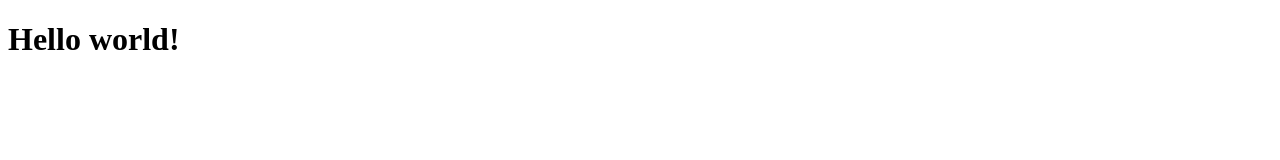
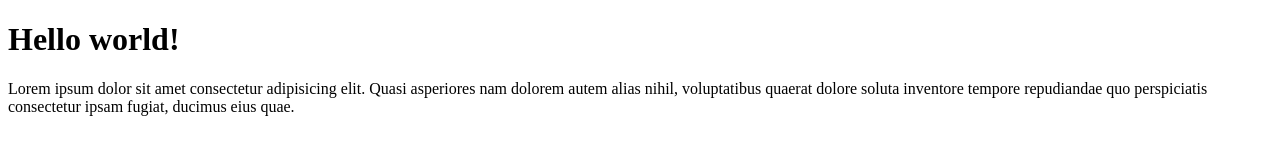
Before and after one commit to ervina0604/vina-git-test, a plain HTML site: page index.html in a window 1280 px wide. Drawn offline with Linux system fonts and the light colour scheme.

Commit message:
menambahkan paragraf

```diff
--- a/index.html
+++ b/index.html
@@ -7,5 +7,6 @@
 </head>
 <body>
     <h1>Hello world!</h1>
+    <p>Lorem ipsum dolor sit amet consectetur adipisicing elit. Quasi asperiores nam dolorem autem alias nihil, voluptatibus quaerat dolore soluta inventore tempore repudiandae quo perspiciatis consectetur ipsam fugiat, ducimus eius quae.</p>
 </body>
 </html>
```
